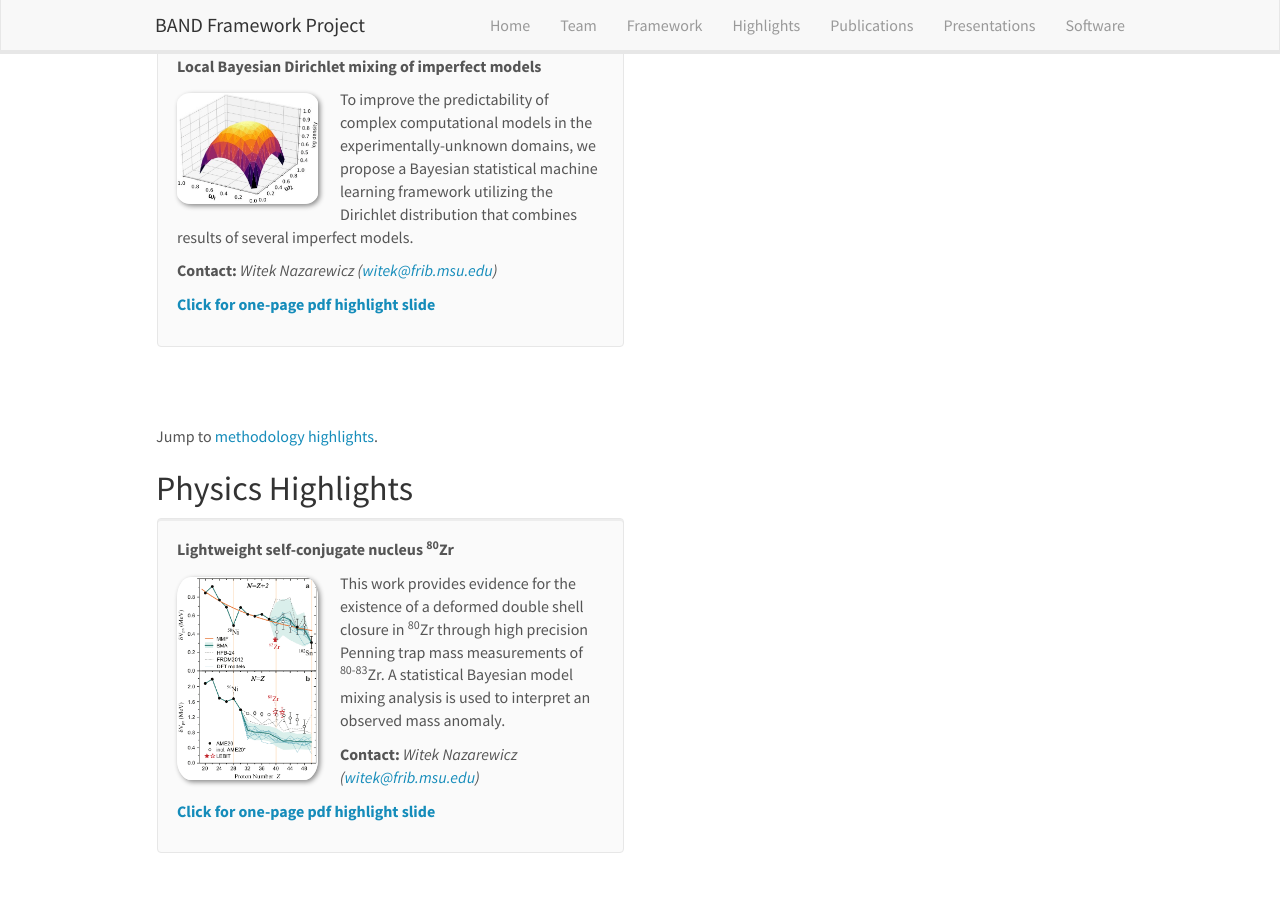
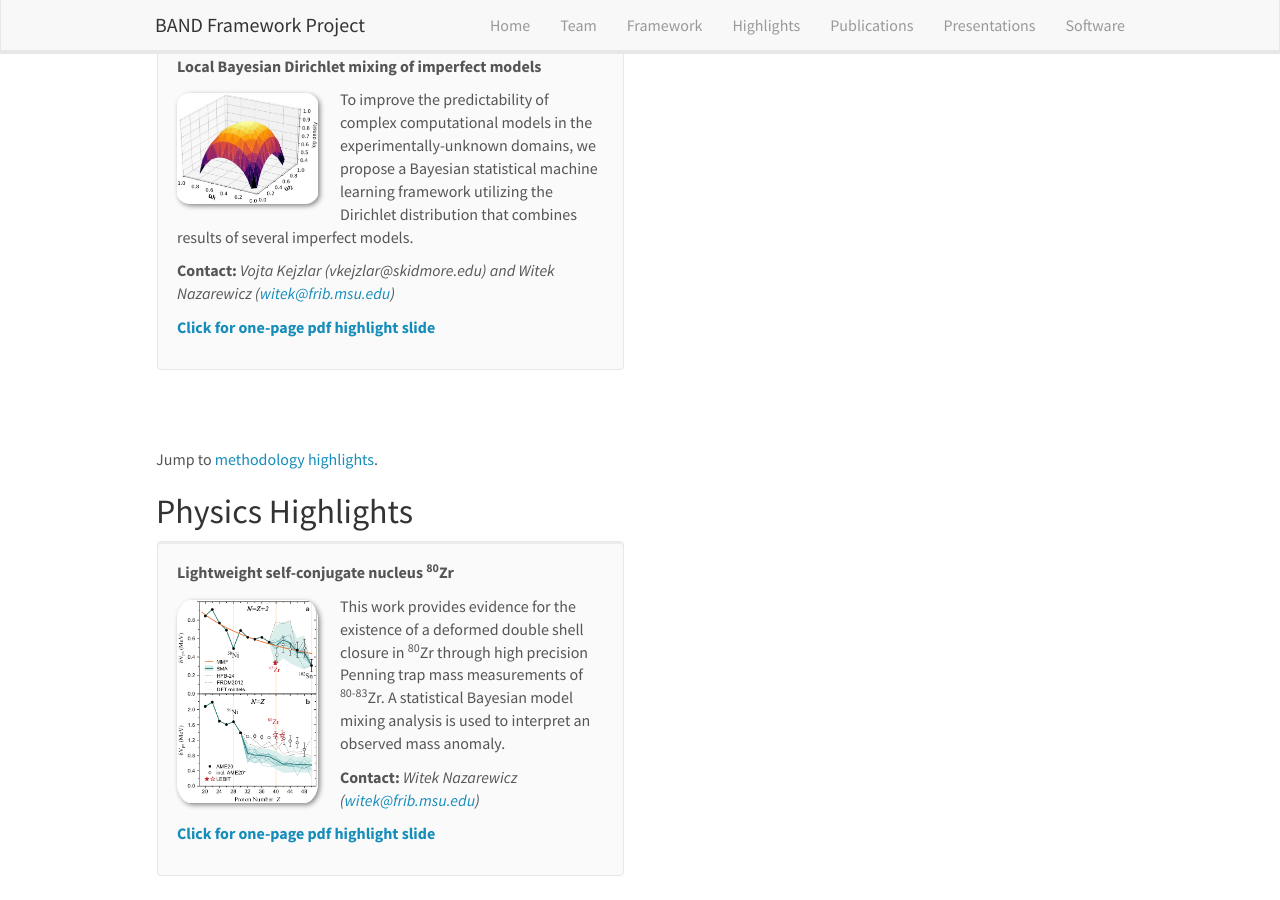
Before and after one commit to bandframework/bandframework.github.io, a Jekyll site: the page built from _pages/highlights.md, in a window 1280 px wide and 900 px high, scrolled down 586 px. Built offline with Jekyll 4.4.1, drawn with Linux system fonts in a browser that asks for light colours; nearby versions of some CDN libraries.

Commit message:
corrected contact

```diff
--- a/_data/highlights.yml
+++ b/_data/highlights.yml
@@ -45,7 +45,7 @@
     framework utilizing the Dirichlet distribution that
     combines results of several imperfect  models.
   image: DBMM.png
-  contact: Witek Nazarewicz (<witek@frib.msu.edu>)
+  contact: Vojta Kejzlar (vkejzlar@skidmore.edu) and Witek Nazarewicz (<witek@frib.msu.edu>)
   link:
     pdf: DBMM.pdf
     text: Click for one-page pdf highlight slide
```
